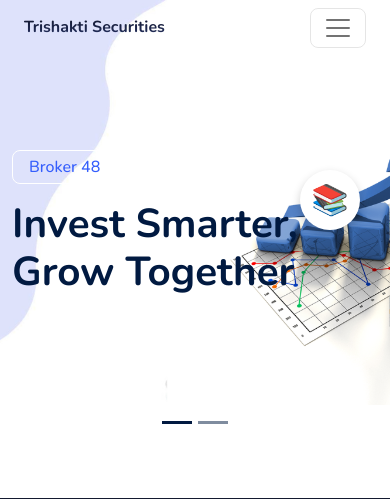
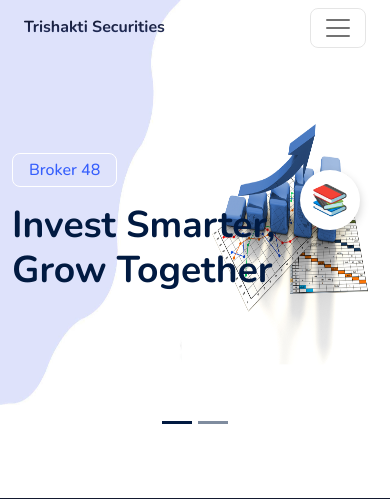
Before and after one commit to RoboPrabin/WEB-TrishaktiWebsite, a PHP site: page / in a window 390 px wide. Shown: the top 499 px of the page. Run offline with PHP 8.4, Linux system fonts and the light colour scheme; some libraries are stand-ins or nearby versions.

Commit message:
same as before

```diff
--- a/css/style.css
+++ b/css/style.css
@@ -341,8 +341,8 @@ color: white;
     #header-carousel .carousel-item img {
         position: absolute;
         width: 100%;
-        height: 100%;
-        object-fit: cover;
+        height: 90%;
+
     }
 }
 .btn-icon {
@@ -370,6 +370,7 @@ color: white;
 .sup{
     font-size: small;
 }
+
 
 /*** Facts ***/
 /* .facts {
@@ -411,6 +412,12 @@ color: white;
 @media (max-width: 1100px) {
     .fact {
         font-size: 1.7rem; /* Smaller font size for tablets and medium-sized screens */
+    }
+}
+
+@media (max-width: 1024px) {
+    .dispaly-4{
+        font-size: 1.6rem; /* Smaller font size for tablets and medium-sized screens */
     }
 }
 
--- a/index.html
+++ b/index.html
@@ -27,7 +27,7 @@
     <link href="css/bootstrap.min.css" rel="stylesheet">
 
     <!-- Template Stylesheet -->
-    <link href="css/style.css" rel="stylesheet">
+    <link href="css/style1.css" rel="stylesheet">
 </head>
 
 <body>
@@ -148,13 +148,13 @@
         </div>
             <div class="carousel-inner">
                 <div class="carousel-item active">
-                    <img class="w-100" src="img/carousel-1.jpg" alt="Image">
+                    <img class="img-fluid w-100" src="img/carousel-1.jpg" alt="Image">
                     <div class="carousel-caption">
                         <div class="container">
                             <div class="row justify-content-start w-100">
                                 <div class="col-lg-8">
                                     <p class="d-inline-block border border-white rounded text-primary fw-semi-bold py-1 px-3 animated slideInDown">Broker 48</p>
-                                    <h1 class="display-2 mb-1 animated slideInDown">Invest Smarter, Grow Together</h1>
+                                    <h1 class="display-3 mb-1 animated slideInDown">Invest Smarter, <br>Grow Together</h1>
                                     <!-- <a href="" class="btn btn-primary py-3 px-5 animated slideInDown">Explore More</a> -->
                                 </div>
                             </div>
@@ -162,13 +162,13 @@
                     </div>
                 </div>
                 <div class="carousel-item">
-                    <img class="w-100" src="img/carousel-2.jpg" alt="Image">
+                    <img class="img-fluid w-100" src="img/carousel-2.jpg" alt="Image">
                     <div class="carousel-caption">
                         <div class="container">
                             <div class="row justify-content-start">
                                 <div class="col-lg-7">
                                     <p class="d-inline-block border border-white rounded text-primary fw-semi-bold py-1 px-3 animated slideInDown">Broker 48</p>
-                                    <h1 class="display-2 mb-1 animated slideInDown">True Trading Support For You</h1>
+                                    <h1 class="display-3 mb-1 animated slideInDown">True Trading Support <br>For You</h1>
                                     <!-- <a href="" class="btn btn-primary py-3 px-5 animated slideInDown">Explore More</a> -->
                                 </div>
                             </div>
```
Also changed, not shown: index1.html (+5 -5 lines).
